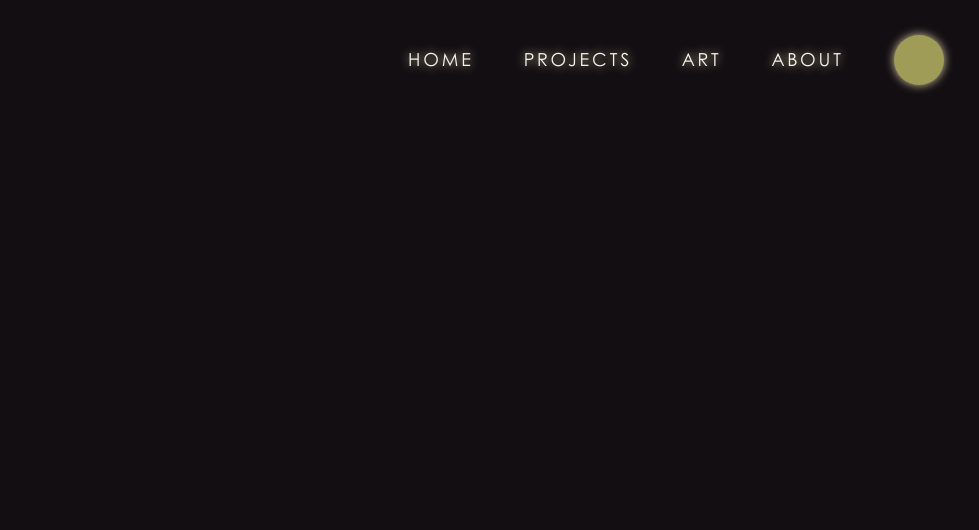
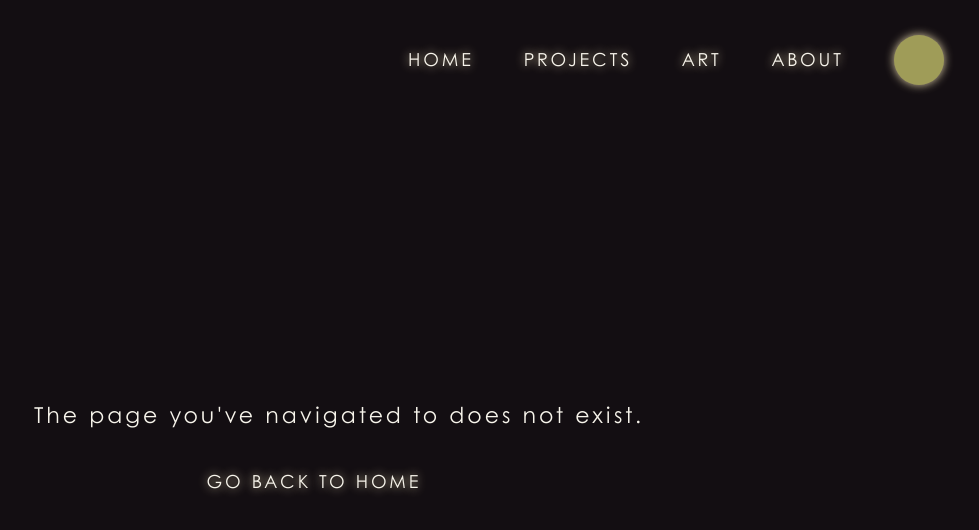
Before and after one commit to siriusgoob/goob.art, a React (Vite) app: page /error in a window 1280 px wide. Shown: the top 530 px of the page, without its empty margins (301-1280 px from the left). Built offline with nearby package versions, Linux system fonts and the light colour scheme; a web font is replaced by a local one.

Commit message:
error page complete

```diff
--- a/src/App.tsx
+++ b/src/App.tsx
@@ -10,7 +10,6 @@ import ErrorPage from "./pages/ErrorPage";
 import Navbar from "./components/Navbar";
 
 function App() {
-
   return (
     <ThemeProvider theme={theme}>
       <CssBaseline />
@@ -23,6 +22,7 @@ function App() {
           <Route path="/art" element={<ArtPage />} />
           <Route path="/about" element={<AboutPage />} />
           <Route path="/error" element={<ErrorPage />} />
+          <Route path="*" element={<ErrorPage />} />
         </Routes>
       </BrowserRouter>
     </ThemeProvider>
--- a/src/pages/ErrorPage.tsx
+++ b/src/pages/ErrorPage.tsx
@@ -1,5 +1,33 @@
+import { Box, Container, Typography } from "@mui/material";
+import { NavbarLink } from "../components/Navbar";
+
 function ErrorPage() {
-  return <></>;
+  return (
+    <Container
+      maxWidth={false}
+      sx={{
+        display: "flex",
+        flexDirection: "column",
+        height: "100vh",
+        width: "100vw",
+      }}
+    >
+      <Box
+        alignItems="center"
+        display="flex"
+        flexDirection="column"
+        height="100%"
+        justifyContent="center"
+        mb="100px"
+        mt="200px"
+        paddingX="100px"
+        width="100%"
+      >
+        <Typography mb={4}>The page you've navigated to does not exist.</Typography>
+        <NavbarLink text="Go Back to Home" to="/" />
+      </Box>
+    </Container>
+  );
 }
-// TODO: do
+
 export default ErrorPage;
```
